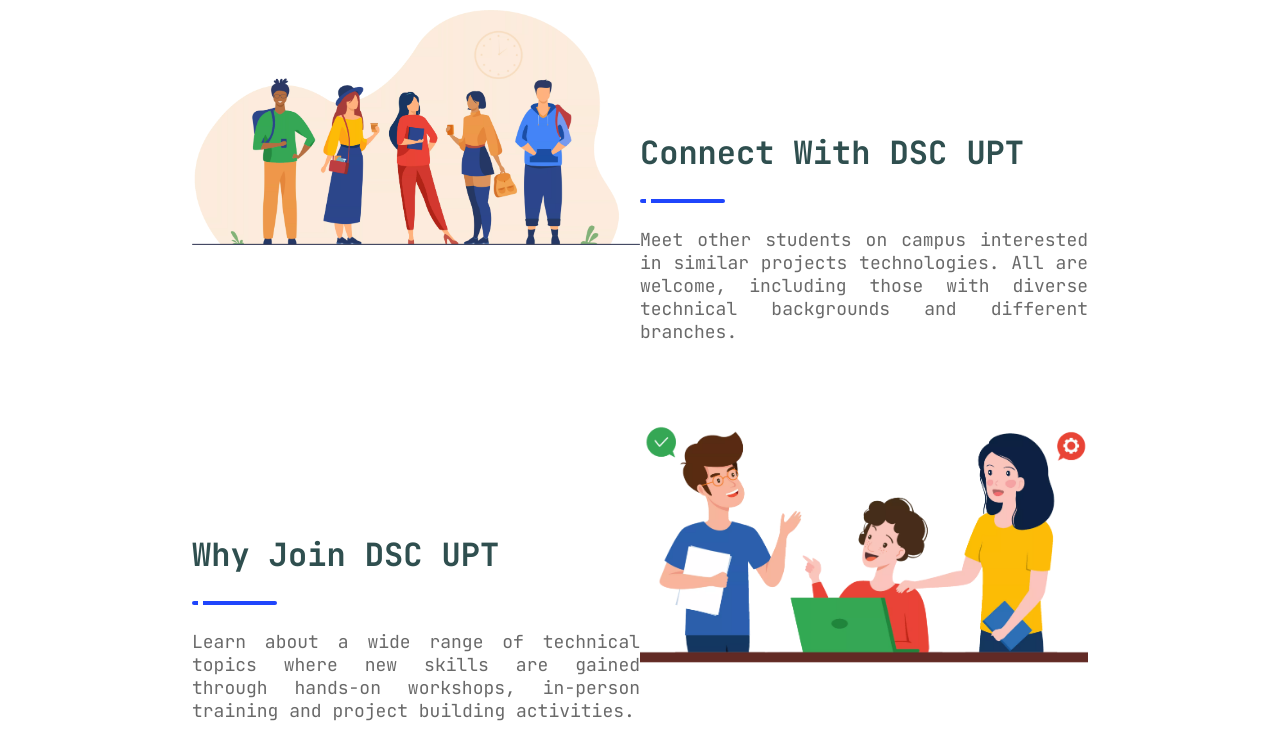
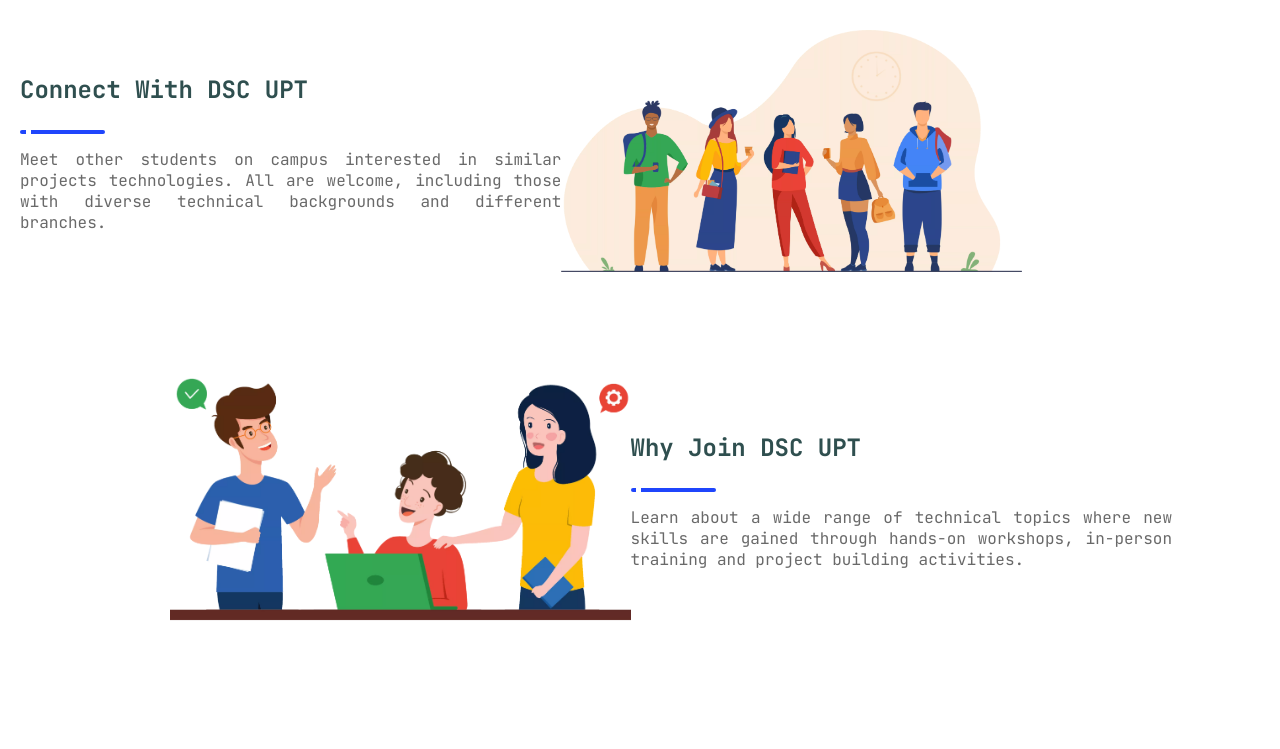
Before and after one commit to mokemike/succotashe, an Angular app: page / in a window 1280 px wide. Shown: the top 749 px of the page. Built offline with nearby package versions, Linux system fonts and the light colour scheme; no server answers.

Commit message:
Styled text-image component

```diff
--- a/src/app/pages/home-page/components/text-image/text-image.component.html
+++ b/src/app/pages/home-page/components/text-image/text-image.component.html
@@ -1,8 +1,8 @@
 <div [ngClass]="{ right: position === 'right', left: position === 'left' }" class='container'>
   <div class='text-container'>
-    <h1>{{ title }}</h1>
+    <h2>{{ title }}</h2>
     <app-title-bar></app-title-bar>
     <p class='textImage'>{{ text }}</p>
   </div>
-  <img [src]='image' alt='Students' />
+  <img [src]='image' alt='Students'/>
 </div>
--- a/src/app/pages/home-page/components/text-image/text-image.component.scss
+++ b/src/app/pages/home-page/components/text-image/text-image.component.scss
@@ -1,50 +1,57 @@
 .container {
-  width: 70%;
+  display: flex;
+  flex-direction: row;
+  width: 90%;
   height: max-content;
   overflow: hidden;
-  margin: 10px auto 50px auto;
+  margin: 10px 20px 50px 20px;
   position: relative;
+  padding: 20px 0;
+  align-items: center;
 }
 
 .text-container {
+  display: flex;
+  flex-direction: column;
   width: max-content;
-  max-width: 50%;
+  max-width: 47%;
   height: auto;
-  font-size: large;
   overflow: hidden;
   text-align: justify;
-  margin-top: 100px;
   color: dimgray;
+  align-content: center;
 }
 
-.text-container h1 {
+.text-container h2 {
   margin-bottom: 25px;
   color: darkslategray;
-  font-weight: bold;
-  font-size: xx-large;
 }
 
 .container img {
-  width: 50%;
-  height: auto;
+  max-width: 40%;
 }
 
-.left img {
-  float: left;
-}
-
-.left div {
-  float: right;
-}
-
-.right img {
-  float: right;
-}
-
-.right div {
-  float: left;
+.right {
+  flex-direction: row-reverse;
 }
 
 .textImage {
-  margin-top: 25px;
+  margin-top: 15px;
+  align-items: center;
 }
+
+
+@media screen and (max-width: 600px) {
+  .container {
+    flex-direction: column;
+  }
+  .container img {
+    max-width: 90%;
+  }
+
+  .text-container {
+    margin-top: 0;
+    max-width: 90%;
+    align-items: center;
+  }
+}
```
